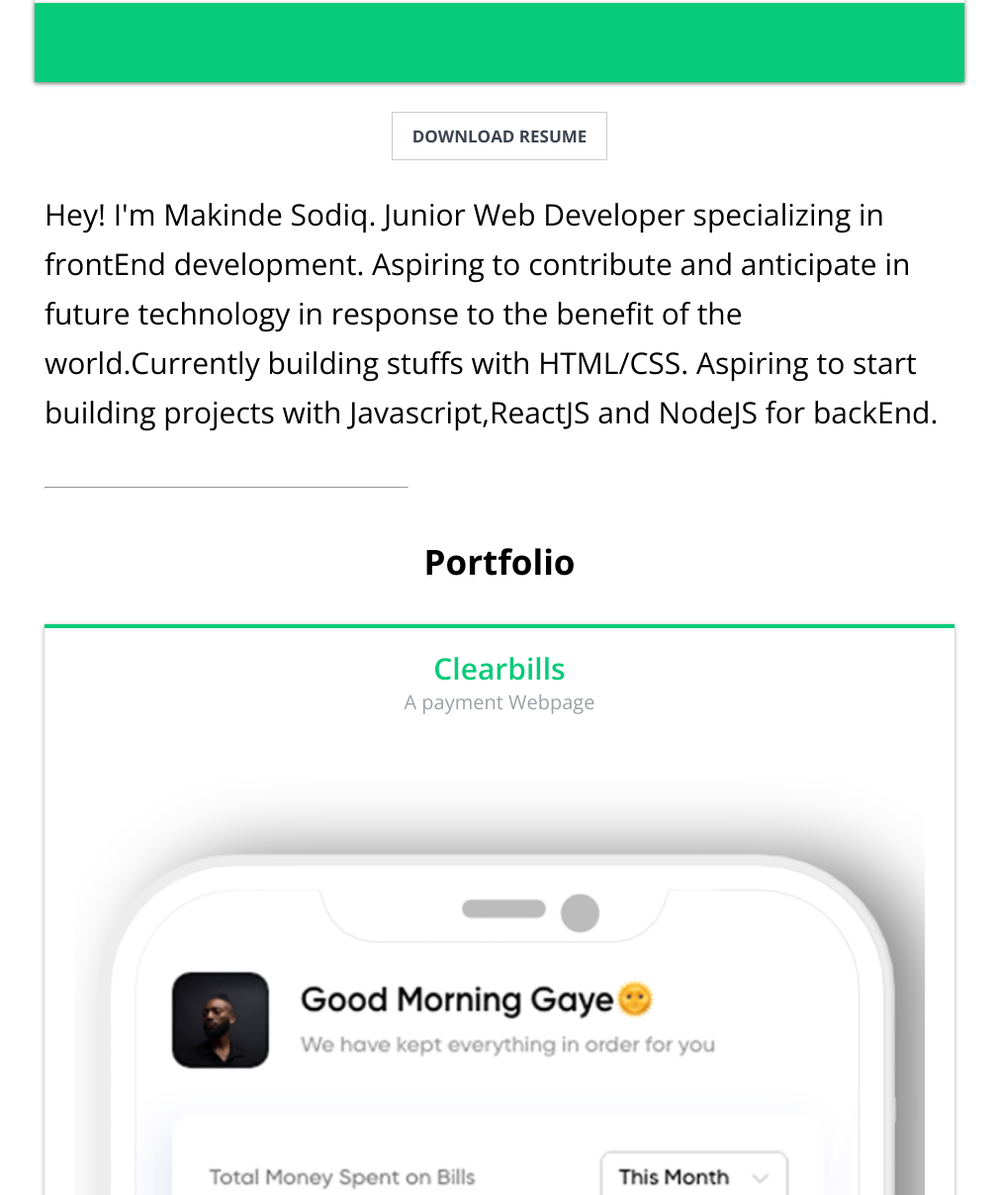
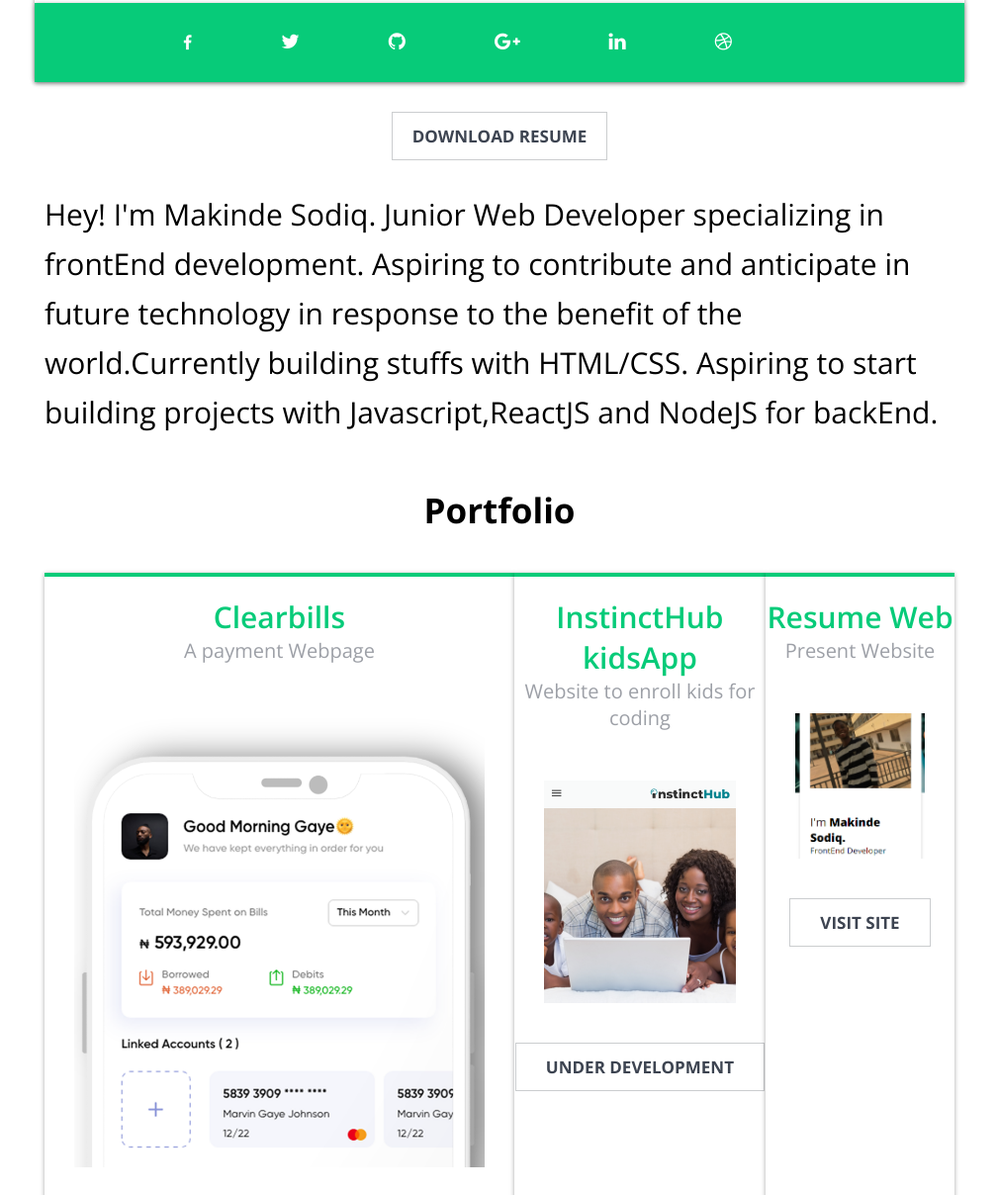
Before and after one commit to sodiqmakinde/Resume-website, a plain HTML site: page index.html in a window 1280 px wide. Shown: the part 392-1600 px from the top of the page at 99% size, without its empty margins (135-1144 px from the left). Drawn offline with nearby package versions, Linux system fonts and the light colour scheme.

Commit message:
icon space

```diff
--- a/index.html
+++ b/index.html
@@ -48,7 +48,7 @@
                         </h1>
                     </div>
                     <div class="work-title">
-                        <p>FrontEnd Developer</p>
+                        <p> A FrontEnd Developer</p>
                     </div>
 
                     <hr>
@@ -78,6 +78,28 @@
                 </div>
 
                 <div class="social-media-links">
+                    <div class="desktop-icon-box"> <!--Desktop Media -->
+                        <div class="desktop-icon1">
+                            <a href="https://www.linkedin.com/in/makinde-sodiq-926824216"><i class="fa fa-facebook"></i></a>
+                        </div>
+                        <div class="desktop-icon">
+                            <a href="https://www.linkedin.com/in/makinde-sodiq-926824216"><i class="fa fa-twitter"></i></a>
+                        </div>
+                        <div class="desktop-icon">
+                            <a href="https://www.linkedin.com/in/makinde-sodiq-926824216"><i class="fa fa-github"></i></a>
+                        </div>
+                        <div class="desktop-icon">
+                            <a href="https://www.linkedin.com/in/makinde-sodiq-926824216"><i class="fa fa-google-plus"></i></a>
+                        </div>
+                        <div class="desktop-icon">
+                            <a href="https://www.linkedin.com/in/makinde-sodiq-926824216"><i class="fa fa-linkedin"></i></a>
+                        </div>
+                        <div class="desktop-icon">
+                            <a href="https://www.linkedin.com/in/makinde-sodiq-926824216"><i class="fa fa-dribbble"></i></a>
+                        </div>
+
+                    </div><!--Desktop MediaENds -->
+
                    <div class="social-icon">
                     <a href="https://www.linkedin.com/in/makinde-sodiq-926824216"><i class="fa fa-linkedin"></i></a>
                    </div>
@@ -114,15 +136,16 @@
                     and NodeJS for backEnd.
 
                 </p>
+                <hr>
             </div>
-            <hr>
+
         </section>
 
         <section class="container">
             <div class="portfolio">
                 <h1>Portfolio</h1>
             </div>
-
+            <div class="flexbox">
                 <div class="portfolio-height">
                     <div class="Clearbills">
                         <h1>Clearbills</h1>
@@ -151,7 +174,7 @@
                         <button>Visit Site</button>
                     </div>
                 </div>
-
+            </div>
         </section>
 
         <section class="container">
--- a/style.css
+++ b/style.css
@@ -4,6 +4,9 @@
     box-sizing: border-box;
     text-decoration: none;
     font-family: 'Open Sans', sans-serif;
+}
+html{
+    scroll-behavior: smooth;
 }
 section{
     padding: 0 15px;
@@ -531,13 +534,6 @@ comment h3{
         height: auto;
         box-shadow: 0 1px 6px rgb(0 0 0 / 12%), 0 1px 4px rgb(0 0 0 / 24%);
     }
-
-    /* .resumedp img{
-        width: 30%;
-        position: relative;
-        margin-top: -10px;
-        border: 30px solid white;
-    } */
     .container-entires{
         width: 100%;
         margin-top: -480px;
@@ -548,6 +544,9 @@ comment h3{
     .details,.details-end{
         display: flex;
         width: 100%;
+    }
+    .bio hr{
+        display: none;
     }
     .details span.address{
         padding-left: 20px;
@@ -583,12 +582,19 @@ comment h3{
         font-size: 12px;
         font-weight: 700;
         height: 25px;
-
         margin-top: 10px;
         display: inline-block;
         margin-bottom: 15px;
         border: 1px solid #07cb79;
         border-radius: 4px;
+    }
+    .bio p {
+        font-size: 30px;
+        margin-top: 30px;
+        font-weight: 300;
+        color: #000;
+        line-height: 50px;
+        margin-bottom: 50px;
     }
     .my-name span{
         font-weight: 300;
@@ -626,4 +632,45 @@ comment h3{
         margin-top: 10px;
         border: 40px solid white;
     }
+    .portfolio-height {
+        height: auto;
+        margin-top: 40px;
+        border-top: 4px solid #07cb79;
+        background-color: white;
+        position: relative;
+        box-shadow: 0 1px 6px rgb(0 0 0 / 12%), 0 1px 4px rgb(0 0 0 / 24%);
+    }
+    .vl{
+        display: none;
+
+    }
+    .desktop-icon-box{
+        display: flex;
+        padding: 0 150px;
+        align-items: center;
+        /* justify-content: space-between; */
+    }
+    .desktop-icon{
+        padding-left: 90px;
+    }
+    .desktop-icon1 .fa{
+        color: #fff;
+    }
+    .desktop-icon .fa{
+        font-size: 20px;
+        color: #fff;
+    }
+    .desktop-icon .fa:hover{
+        font-size: 20px;
+        background-color: #ccc;
+        padding: 10px;
+        border-radius: 50%;
+        stroke: aquamarine;
+        color: rgb(153, 151, 151);
+    }
+
+    .flexbox{
+        display: flex;
+        justify-content: space-around;
+    }
 }
```
Lines whose indentation alone changed are shown as unchanged.
